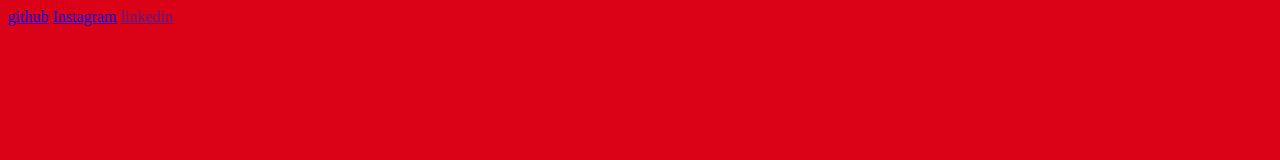
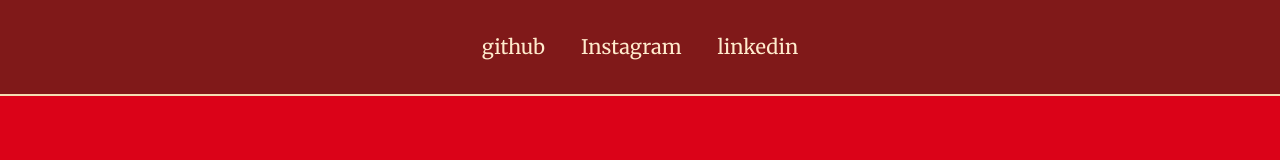
Before and after one commit to IsadoraMariaDaSilvaTrindade/Vinho_vermelho, a plain HTML site: page index.html in a window 1280 px wide. Drawn offline with Linux system fonts and the light colour scheme.

Commit message:
vermelho 1.1
atualização 1.1

```diff
--- a/index.html
+++ b/index.html
@@ -1,9 +1,33 @@
 <!DOCTYPE html>
 <html lang="en">
     <style>
+
+@import url('https://fonts.googleapis.com/css2?family=Merriweather:ital,wght@0,300;0,400;0,700;0,900;1,300;1,400;1,700;1,900&display=swap');
+        *{
+            margin: 0;
+            padding: 0;
+            border: 0;
+
+        }
         body{
             background-color:#DB0218;
             color:#D95B68
+        }
+        header{padding: 32px;
+            border-bottom: 2px solid wheat;
+            background-color: rgb(128, 25, 25);
+        }
+        header div {
+            text-align: center; /*Alinhamento no meio da header*/
+
+        }
+        header div a {
+            color: blanchedalmond;
+            font-size: 20px; /*tamanho da fonte*/
+            line-height: 30px; /*espaçamento da linha do textos*/
+            margin: 0 16px; /*espaçamento entre os textos*/
+            text-decoration:none;
+            font-family:"Merriweather", sans-serif ;/* a fonte escolhida pro menu*/
         }
     </style>
 <head>
```
